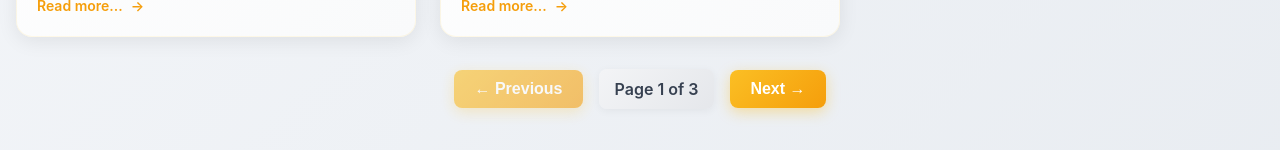
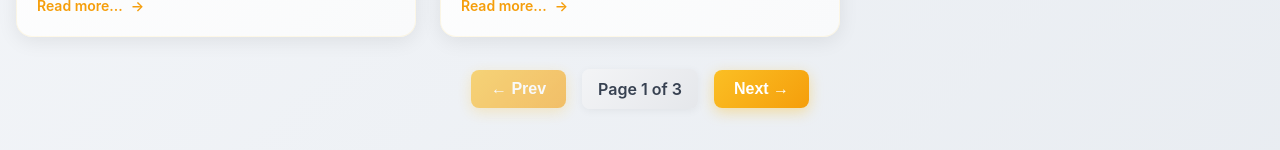
Before and after one commit to mohod24/uts-pemweb-123140184, a React (Vite) app: page / in a window 1280 px wide. Shown: the part 650-800 px from the top of the page. Built offline with nearby package versions, Linux system fonts and the light colour scheme.

Commit message:
Update Pagination.jsx

```diff
--- a/src/components/Pagination.jsx
+++ b/src/components/Pagination.jsx
@@ -26,7 +26,7 @@ function Pagination({ currentPage, totalResults, pageSize, onPageChange }) {
         disabled={currentPage === 1}
         className="btn btn-primary"
       >
-        &larr; Previous
+        &larr; Prev
       </button>
 
       <span className="pagination-info">
```
